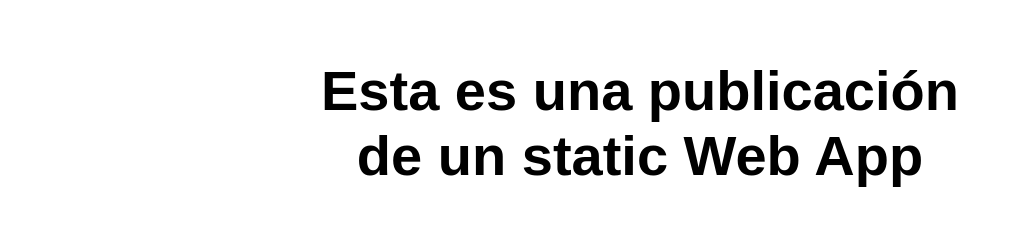
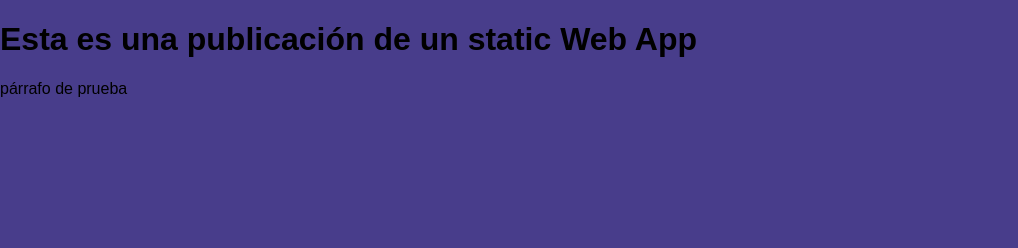
Before and after one commit to fvaldivia71/my-first-static-web-app, a plain HTML site: page index.html in a window 1280 px wide. Shown: the whole page, without its empty margins (0-1018 px from the left). Drawn offline with Linux system fonts and the light colour scheme.

Commit message:
Aplicar los cambios

```diff
--- a/index.html
+++ b/index.html
@@ -9,9 +9,19 @@
 </head>
 
 <body>
-  <main>
+  <header>
     <h1>Esta es una publicación de un static Web App</h1>
-  </main>
+  </header>
+
+<article>
+<div>
+  <p> párrafo de prueba</p>
+
+</div>
+<div></div>
+<div></div>
+<div></div>
+</article>
 </body>
 
 </html>
--- a/styles.css
+++ b/styles.css
@@ -6,7 +6,7 @@ html, body {
   margin: 0;
   border: 0;
   padding: 0;
-  background-color: #fff;
+  background-color: darkslateblue;
 }
 
 main {
```
